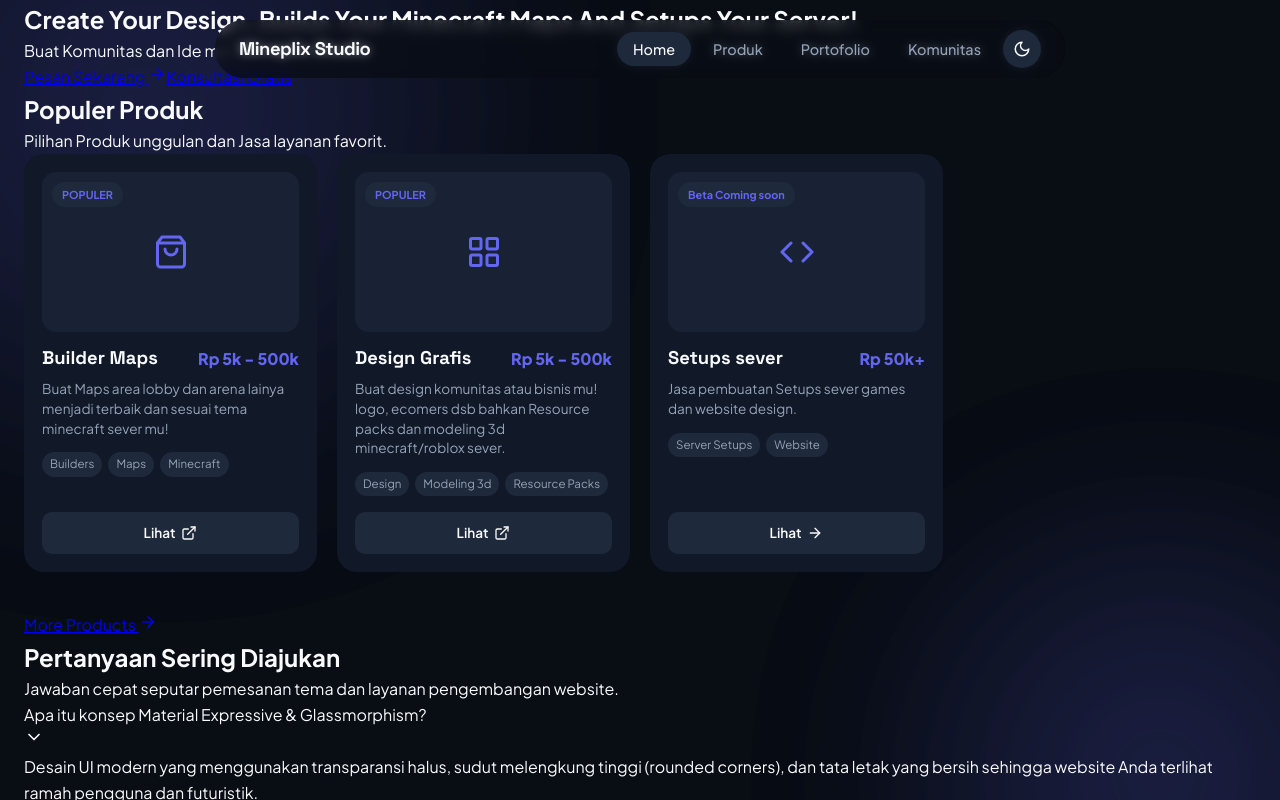
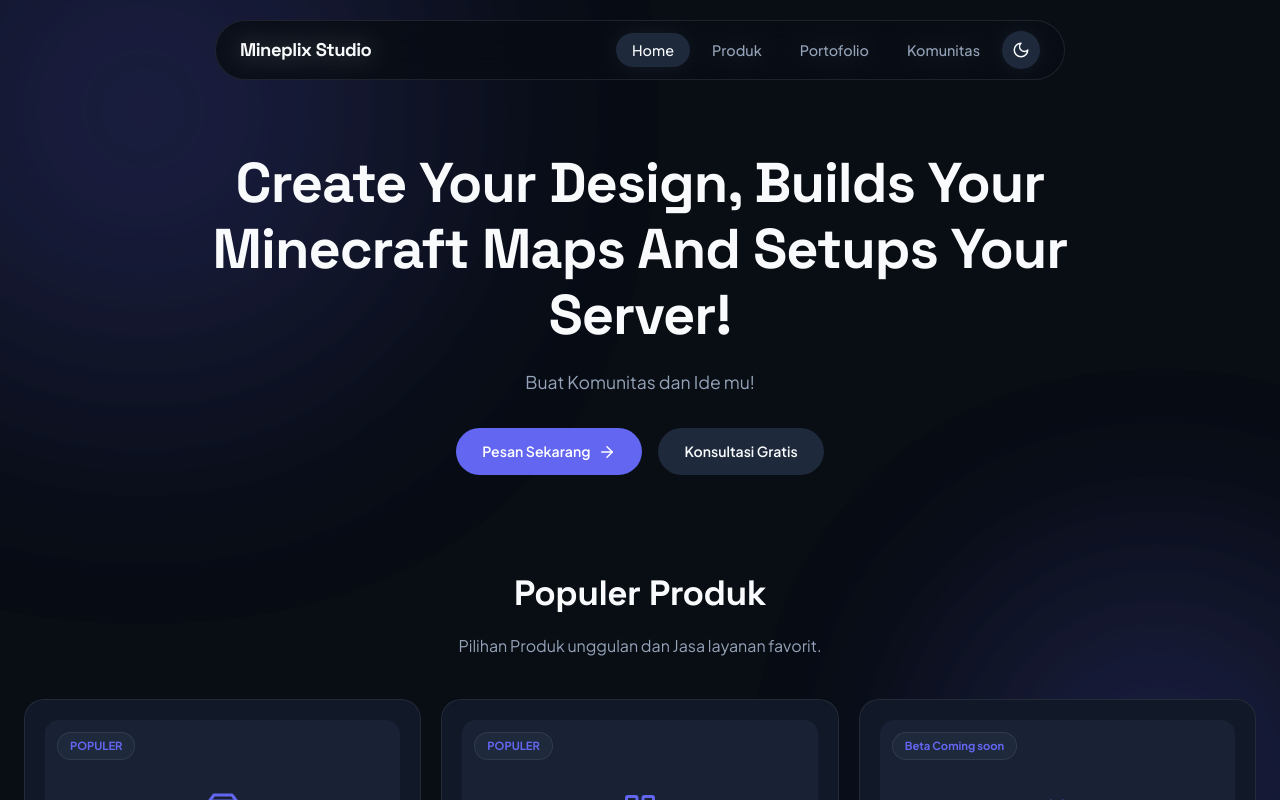
Before and after one commit to YGAKS/mine, a Next.js app: page / in a window 1280 px wide. Shown: the top 800 px of the page. Built offline with nearby package versions, Linux system fonts and the light colour scheme.

Commit message:
Update globals.css

```diff
--- a/app/globals.css
+++ b/app/globals.css
@@ -8,8 +8,8 @@
   --element-bg: #1e293b;
   --element-bg-hover: #334155;
   --element-text: #f8fafc;
-  --nav-bg: rgba(9, 13, 20, 0.50);
-  --nav-mobile-bg: rgba(17, 24, 39, 0.50);
+  --nav-bg: rgba(9, 13, 20, 0.65);
+  --nav-mobile-bg: rgba(17, 24, 39, 0.75);
   --accent-primary: #6366f1;
   --accent-hover: #4f46e5;
   --text-main: #f8fafc;
@@ -32,8 +32,8 @@
   --element-bg: #e2e8f0;
   --element-bg-hover: #cbd5e1;
   --element-text: #0f172a;
-  --nav-bg: rgba(255, 255, 255, 0.50);
-  --nav-mobile-bg: rgba(255, 255, 255, 0.50);
+  --nav-bg: rgba(255, 255, 255, 0.65);
+  --nav-mobile-bg: rgba(255, 255, 255, 0.75);
   --accent-primary: #4f46e5;
   --accent-hover: #4338ca;
   --text-main: #0f172a;
@@ -86,7 +86,11 @@
   transition: background-color 0.15s ease-out, color 0.15s ease-out;
 }
 
-/* Ambient Background Orbs */
+.main-content {
+  flex: 1 0 auto;
+}
+
+/* Ambient Background */
 .ambient-bg {
   position: fixed;
   top: 0;
@@ -129,7 +133,6 @@
   100% { transform: translate(-30px, 40px) scale(0.95); }
 }
 
-/* Container */
 .container {
   width: 100%;
   max-width: 1280px;
@@ -137,7 +140,7 @@
   padding: 0 24px;
 }
 
-/* Navbar */
+/* Header & Navbar */
 .navbar-wrapper {
   position: fixed;
   top: 20px;
@@ -152,8 +155,8 @@
 .navbar {
   background: var(--nav-bg);
   border-radius: var(--radius-pill);
-  backdrop-filter: blur(5px);
-  -webkit-backdrop-filter: blur(5px);
+  backdrop-filter: blur(12px);
+  -webkit-backdrop-filter: blur(12px);
   padding: 10px 24px;
   display: flex;
   align-items: center;
@@ -161,8 +164,8 @@
   gap: 24px;
   max-width: 850px;
   width: 100%;
-  border: none;
-  transition: background-color 0.15s ease-out;
+  border: 1px solid var(--border-color);
+  transition: background-color 0.15s ease-out, border-color 0.15s ease-out;
 }
 
 .logo {
@@ -214,19 +217,26 @@
   align-items: center;
   justify-content: center;
   cursor: pointer;
-  transition: background-color 0.15s ease-out, color 0.15s ease-out;
+  transition: background-color 0.15s ease-out, color 0.15s ease-out, transform 0.15s ease-out;
 }
 
 .theme-toggle-btn:hover {
   background: var(--accent-primary);
   color: #ffffff;
+  transform: rotate(15deg);
 }
 
 .mobile-theme-btn {
   display: none;
 }
 
-/* Bottom Nav Mobile */
+@media (max-width: 768px) {
+  .desktop-links { display: none; }
+  .navbar { justify-content: space-between; padding: 10px 20px; }
+  .mobile-theme-btn { display: flex; }
+}
+
+/* Bottom Navigation (Mobile) */
 .bottom-nav {
   display: none;
   position: fixed;
@@ -236,13 +246,13 @@
   height: 60px;
   background: var(--nav-mobile-bg);
   border-radius: var(--radius-pill);
-  backdrop-filter: blur(5px);
-  -webkit-backdrop-filter: blur(5px);
+  backdrop-filter: blur(12px);
+  -webkit-backdrop-filter: blur(12px);
   z-index: 9999;
   justify-content: space-around;
   align-items: center;
-  border: none;
-  transition: background-color 0.15s ease-out;
+  border: 1px solid var(--border-color);
+  transition: background-color 0.15s ease-out, border-color 0.15s ease-out;
 }
 
 .bottom-nav-item {
@@ -266,37 +276,127 @@
   color: var(--accent-primary);
 }
 
-/* Header Katalog Produk */
-.store-header {
-  padding-top: 140px;
-  padding-bottom: 20px;
-  text-align: center;
-  word-wrap: break-word;
-  overflow-wrap: break-word;
+@media (max-width: 768px) {
+  .bottom-nav { display: flex; }
 }
 
-.store-title {
+/* Page Headers / Hero */
+.hero, .store-header, .page-header {
+  padding-top: 150px;
+  padding-bottom: 40px;
+  text-align: center;
+  position: relative;
+}
+
+.hero-title, .store-title, .page-title {
   font-family: var(--font-display);
-  font-size: clamp(1.75rem, 5vw, 3.2rem);
+  font-size: clamp(2rem, 5vw, 3.5rem);
   font-weight: 700;
-  line-height: 1.25;
+  line-height: 1.18;
+  letter-spacing: -1px;
+  max-width: 900px;
+  margin: 0 auto 20px;
+  color: var(--text-main);
+}
+
+.hero-title span, .store-title span, .page-title span {
+  color: var(--accent-primary);
+}
+
+.hero-subtitle, .store-subtitle, .page-subtitle {
+  font-size: clamp(0.95rem, 2.5vw, 1.1rem);
+  color: var(--text-muted);
+  max-width: 640px;
+  margin: 0 auto 32px;
+}
+
+.hero-badge, .page-badge {
+  display: inline-flex;
+  align-items: center;
+  gap: 8px;
+  background: var(--hero-badge-bg);
+  color: var(--hero-badge-color);
+  padding: 6px 16px;
+  border-radius: var(--radius-pill);
+  font-size: 0.82rem;
+  font-weight: 700;
+  margin-bottom: 20px;
+  border: 1px solid rgba(99, 102, 241, 0.2);
+}
+
+.hero-cta-group {
+  display: flex;
+  align-items: center;
+  justify-content: center;
+  gap: 16px;
+  flex-wrap: wrap;
+}
+
+.btn-bubble {
+  background: var(--element-bg);
+  color: var(--element-text);
+  font-weight: 600;
+  font-size: 0.88rem;
+  padding: 12px 26px;
+  border-radius: var(--radius-pill);
+  text-decoration: none;
+  border: none;
+  display: inline-flex;
+  align-items: center;
+  gap: 8px;
+  cursor: pointer;
+  transition: background-color 0.15s ease-out, color 0.15s ease-out, transform 0.15s ease-out, box-shadow 0.15s ease-out;
+}
+
+:root[data-theme="light"] .btn-bubble:not(.btn-bubble-accent) {
+  background: #334155;
+  color: #ffffff;
+}
+
+:root[data-theme="light"] .btn-bubble:not(.btn-bubble-accent):hover {
+  background: #1e293b;
+}
+
+.btn-bubble-accent {
+  background: var(--accent-primary);
+  color: #ffffff !important;
+}
+
+.btn-bubble-accent:hover {
+  background: var(--accent-hover);
+  box-shadow: 0 8px 20px -4px rgba(99, 102, 241, 0.4);
+}
+
+.btn-bubble:hover {
+  transform: translateY(-2px);
+  background: var(--element-bg-hover);
+}
+
+/* Sections */
+.section {
+  padding: 50px 0;
+}
+
+.section-header {
+  text-align: center;
+  margin-bottom: 40px;
+}
+
+.section-title {
+  font-family: var(--font-display);
+  font-size: 2.2rem;
+  font-weight: 700;
   letter-spacing: -0.5px;
   margin-bottom: 12px;
 }
 
-.store-title span {
-  color: var(--accent-primary);
+.section-desc {
+  color: var(--text-muted);
+  max-width: 550px;
+  margin: 0 auto;
 }
 
-.store-subtitle {
-  font-size: clamp(0.875rem, 2.5vw, 1rem);
-  color: var(--text-muted);
-  max-width: 580px;
-  margin: 0 auto;
-  padding: 0 8px;
-}
-
-/* Filter & Search Bar */
+/* Search & Filter Controls */
 .search-filter-wrapper {
   display: flex;
   align-items: center;
@@ -318,16 +418,17 @@
   width: 100%;
   padding: 12px 16px 12px 44px;
   background: var(--bg-card);
-  border: none;
+  border: 1px solid var(--border-color);
   border-radius: var(--radius-pill);
   color: var(--text-main);
   font-size: 0.9rem;
   outline: none;
-  transition: background-color 0.15s ease-out, box-shadow 0.15s ease-out;
+  transition: background-color 0.15s ease-out, box-shadow 0.15s ease-out, border-color 0.15s ease-out;
 }
 
 .search-input:focus {
-  box-shadow: 0 0 0 2px var(--accent-primary);
+  border-color: var(--accent-primary);
+  box-shadow: 0 0 0 3px rgba(99, 102, 241, 0.2);
 }
 
 .search-icon {
@@ -349,7 +450,7 @@
   height: 46px;
   border-radius: var(--radius-pill);
   background: var(--bg-card);
-  border: none;
+  border: 1px solid var(--border-color);
   color: var(--text-main);
   display: flex;
   align-items: center;
@@ -364,6 +465,7 @@
 .fav-header-btn:hover, .fav-header-btn.active {
   background: var(--accent-primary);
   color: #ffffff;
+  border-color: var(--accent-primary);
 }
 
 .fav-header-btn .fav-badge {
@@ -662,52 +764,75 @@
   color: var(--text-muted);
 }
 
-/* Card & Grid */
+/* Products Cards Grid */
 .products-grid {
   display: grid;
-  grid-template-columns: repeat(auto-fill, minmax(280px, 1fr));
+  grid-template-columns: repeat(auto-fill, minmax(320px, 1fr));
   gap: 20px;
   margin-bottom: 40px;
 }
 
+@media (max-width: 768px) {
+  .hero-grid-slider {
+    display: flex;
+    overflow-x: auto;
+    scroll-snap-type: x mandatory;
+    padding: 10px 4px 20px;
+    gap: 16px;
+    -webkit-overflow-scrolling: touch;
+  }
+
+  .hero-grid-slider .bubble-card {
+    width: calc(100vw - 64px);
+    max-width: 320px;
+    min-width: 280px;
+    scroll-snap-align: center;
+    flex-shrink: 0;
+  }
+}
+
 .bubble-card {
   background: var(--bg-card);
+  border: 1px solid var(--border-color);
   border-radius: var(--radius-bubble-lg);
-  padding: 18px;
+  padding: 20px;
   display: flex;
   flex-direction: column;
-  border: none;
-  transition: background-color 0.15s ease-out, transform 0.15s ease-out;
+  transition: background-color 0.15s ease-out, transform 0.15s ease-out, border-color 0.15s ease-out, box-shadow 0.15s ease-out;
 }
 
 .bubble-card:hover {
   transform: translateY(-4px);
   background: var(--bg-card-hover);
+  border-color: rgba(99, 102, 241, 0.3);
+  box-shadow: 0 12px 30px -10px rgba(0, 0, 0, 0.3);
 }
 
 .card-preview {
   width: 100%;
-  height: 160px;
+  height: 180px;
   border-radius: var(--radius-bubble-md);
   position: relative;
-  margin-bottom: 14px;
+  margin-bottom: 16px;
   display: flex;
   align-items: center;
   justify-content: center;
   background: var(--card-preview-bg);
+  transition: background-color 0.15s ease-out;
 }
 
 .card-badge {
   position: absolute;
-  top: 10px;
-  left: 10px;
+  top: 12px;
+  left: 12px;
   background: var(--badge-bg);
-  padding: 4px 10px;
+  padding: 4px 12px;
   border-radius: var(--radius-pill);
-  font-size: 0.68rem;
+  font-size: 0.7rem;
   font-weight: 700;
   color: var(--accent-primary);
-  border: none;
+  border: 1px solid var(--border-color);
+  transition: background-color 0.15s ease-out;
 }
 
 .card-body {
@@ -726,14 +851,14 @@
 
 .card-title {
   font-family: var(--font-display);
-  font-size: 1.15rem;
+  font-size: 1.2rem;
   font-weight: 700;
   color: var(--text-main);
   line-height: 1.3;
 }
 
 .card-price {
-  font-size: 1rem;
+  font-size: 1.05rem;
   font-weight: 800;
   color: var(--accent-primary);
   white-space: nowrap;
@@ -741,31 +866,32 @@
 
 .card-desc {
   color: var(--text-muted);
-  font-size: 0.85rem;
-  margin-bottom: 14px;
-  line-height: 1.45;
+  font-size: 0.88rem;
+  margin-bottom: 16px;
+  line-height: 1.5;
 }
 
 .card-tags {
   display: flex;
   gap: 6px;
-  margin-bottom: 16px;
+  margin-bottom: 20px;
   flex-wrap: wrap;
 }
 
 .tag-pill {
   background: var(--element-bg);
   color: var(--text-muted);
-  padding: 3px 8px;
+  padding: 3px 10px;
   border-radius: var(--radius-pill);
-  font-size: 0.72rem;
+  font-size: 0.75rem;
+  transition: background-color 0.15s ease-out;
 }
 
 .card-footer {
   margin-top: auto;
   display: flex;
   align-items: center;
-  gap: 8px;
+  gap: 10px;
 }
 
 .btn-card {
@@ -775,7 +901,7 @@
   background: var(--element-bg);
   color: var(--text-main);
   font-weight: 600;
-  font-size: 0.85rem;
+  font-size: 0.88rem;
   text-align: center;
   text-decoration: none;
   display: flex;
@@ -792,8 +918,8 @@
 }
 
 .btn-icon-only {
-  width: 38px;
-  height: 38px;
+  width: 40px;
+  height: 40px;
   border-radius: var(--radius-bubble-sm);
   background: var(--element-bg);
   border: none;
@@ -834,7 +960,7 @@
   height: 38px;
   border-radius: var(--radius-pill);
   background: var(--bg-card);
-  border: none;
+  border: 1px solid var(--border-color);
   color: var(--text-main);
   display: flex;
   align-items: center;
@@ -849,14 +975,202 @@
 .page-btn:hover, .page-btn.active {
   background: var(--accent-primary);
   color: #ffffff;
+  border-color: var(--accent-primary);
 }
 
-/* Footer */
+/* FAQ Section */
+.faq-container {
+  max-width: 760px;
+  margin: 0 auto;
+  display: flex;
+  flex-direction: column;
+  gap: 12px;
+}
+
+.faq-item {
+  background: var(--bg-card);
+  border: 1px solid var(--border-color);
+  border-radius: var(--radius-bubble-md);
+  overflow: hidden;
+  transition: background-color 0.15s ease-out, border-color 0.15s ease-out;
+}
+
+.faq-header {
+  padding: 18px 24px;
+  display: flex;
+  justify-content: space-between;
+  align-items: center;
+  user-select: none;
+  cursor: pointer;
+}
+
+.faq-question {
+  font-family: var(--font-display);
+  font-size: 1rem;
+  font-weight: 600;
+  color: var(--text-main);
+}
+
+.faq-icon {
+  color: var(--accent-primary);
+  display: flex;
+  align-items: center;
+  justify-content: center;
+  transition: transform 0.2s ease;
+}
+
+.faq-body {
+  max-height: 0;
+  overflow: hidden;
+  transition: max-height 0.25s ease, padding 0.25s ease;
+  padding: 0 24px;
+  color: var(--text-muted);
+  font-size: 0.9rem;
+  line-height: 1.6;
+}
+
+.faq-item.active {
+  background: var(--bg-card-hover);
+  border-color: rgba(99, 102, 241, 0.3);
+}
+
+.faq-item.active .faq-icon { transform: rotate(180deg); }
+
+.faq-item.active .faq-body {
+  max-height: 200px;
+  padding-bottom: 20px;
+}
+
+/* Portfolio & Community Styles */
+.stats-grid {
+  display: grid;
+  grid-template-columns: repeat(auto-fit, minmax(200px, 1fr));
+  gap: 16px;
+  margin: 40px 0;
+}
+
+.stat-card {
+  background: var(--bg-card);
+  border: 1px solid var(--border-color);
+  padding: 24px;
+  border-radius: var(--radius-bubble-lg);
+  text-align: center;
+  transition: transform 0.15s ease, background-color 0.15s ease;
+}
+
+.stat-card:hover {
+  transform: translateY(-3px);
+  background: var(--bg-card-hover);
+}
+
+.stat-number {
+  font-family: var(--font-display);
+  font-size: 2.2rem;
+  font-weight: 800;
+  color: var(--accent-primary);
+  margin-bottom: 4px;
+}
+
+.stat-label {
+  color: var(--text-muted);
+  font-size: 0.88rem;
+  font-weight: 500;
+}
+
+.timeline-container {
+  max-width: 800px;
+  margin: 40px auto;
+  position: relative;
+  padding-left: 20px;
+  border-left: 2px solid var(--element-bg);
+}
+
+.timeline-item {
+  position: relative;
+  margin-bottom: 32px;
+  padding-left: 24px;
+}
+
+.timeline-dot {
+  position: absolute;
+  left: -29px;
+  top: 4px;
+  width: 16px;
+  height: 16px;
+  border-radius: 50%;
+  background: var(--accent-primary);
+  border: 3px solid var(--bg-dark);
+}
+
+.timeline-date {
+  font-size: 0.8rem;
+  font-weight: 700;
+  color: var(--accent-primary);
+  text-transform: uppercase;
+  letter-spacing: 0.5px;
+  margin-bottom: 4px;
+}
+
+.timeline-title {
+  font-family: var(--font-display);
+  font-size: 1.2rem;
+  font-weight: 700;
+  color: var(--text-main);
+  margin-bottom: 8px;
+}
+
+.timeline-desc {
+  color: var(--text-muted);
+  font-size: 0.9rem;
+}
+
+.discord-card {
+  background: linear-gradient(135deg, rgba(99, 102, 241, 0.15), rgba(79, 70, 229, 0.05));
+  border: 1px solid rgba(99, 102, 241, 0.3);
+  border-radius: var(--radius-bubble-lg);
+  padding: 40px 30px;
+  text-align: center;
+  max-width: 700px;
+  margin: 40px auto;
+}
+
+.discord-card h3 {
+  font-family: var(--font-display);
+  font-size: 1.8rem;
+  font-weight: 700;
+  margin-bottom: 12px;
+}
+
+.discord-card p {
+  color: var(--text-muted);
+  margin-bottom: 24px;
+}
+
+/* Footer Section */
 .footer {
   margin-top: auto;
   padding: 60px 0 30px;
   background: var(--bg-card);
+  border-top: 1px solid var(--border-color);
   transition: background-color 0.15s ease-out;
+}
+
+@media (max-width: 768px) {
+  .footer { padding-bottom: 100px; }
+  .filter-dropdown, .fav-dropdown {
+    width: calc(100vw - 48px);
+    max-width: 320px;
+    right: -58px;
+  }
+  .filter-dropdown::before { right: 75px; }
+  .fav-dropdown::before { right: 17px; }
+}
+
+@media (max-width: 480px) {
+  .filter-dropdown { right: -58px; }
+  .filter-dropdown::before { right: 75px; }
+  .fav-dropdown { right: 0px; }
+  .fav-dropdown::before { right: 17px; }
 }
 
 .footer-grid {
@@ -895,9 +1209,7 @@
   transition: color 0.15s ease-out;
 }
 
-.footer-links a:hover {
-  color: var(--accent-primary);
-}
+.footer-links a:hover { color: var(--accent-primary); }
 
 .footer-bottom {
   display: flex;
@@ -912,10 +1224,7 @@
   transition: border-color 0.15s ease-out;
 }
 
-.social-links {
-  display: flex;
-  gap: 10px;
-}
+.social-links { display: flex; gap: 10px; }
 
 .social-icon {
   width: 36px;
@@ -935,54 +1244,5 @@
   color: #ffffff;
 }
 
-@media (max-width: 992px) {
-  .footer-grid { grid-template-columns: 1fr 1fr; }
-}
-
-@media (max-width: 768px) {
-  .desktop-links {
-    display: none;
-  }
-  .navbar {
-    justify-content: space-between;
-    padding: 10px 20px;
-  }
-  .mobile-theme-btn {
-    display: flex;
-  }
-  .bottom-nav {
-    display: flex;
-  }
-  .footer {
-    padding-bottom: 100px;
-  }
-  .filter-dropdown,
-  .fav-dropdown {
-    width: calc(100vw - 48px);
-    max-width: 320px;
-    right: -58px;
-  }
-  .filter-dropdown::before {
-    right: 75px;
-  }
-  .fav-dropdown::before {
-    right: 17px;
-  }
-  .footer-grid { grid-template-columns: 1fr; }
-  .products-grid { grid-template-columns: 1fr; }
-}
-
-@media (max-width: 480px) {
-  .filter-dropdown {
-    right: -58px;
-  }
-  .filter-dropdown::before {
-    right: 75px;
-  }
-  .fav-dropdown {
-    right: 0px;
-  }
-  .fav-dropdown::before {
-    right: 17px;
-  }
-}
+@media (max-width: 992px) { .footer-grid { grid-template-columns: 1fr 1fr; } }
+@media (max-width: 768px) { .footer-grid { grid-template-columns: 1fr; } }
```
